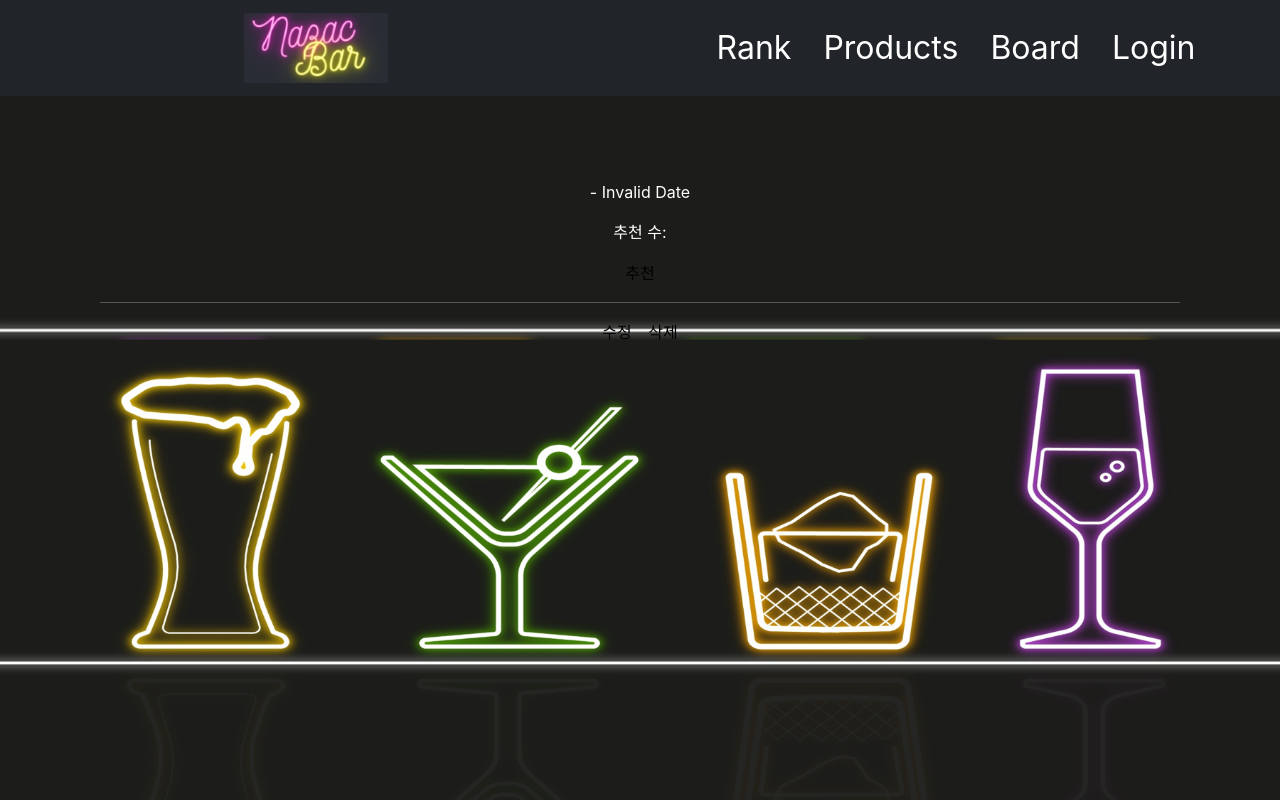
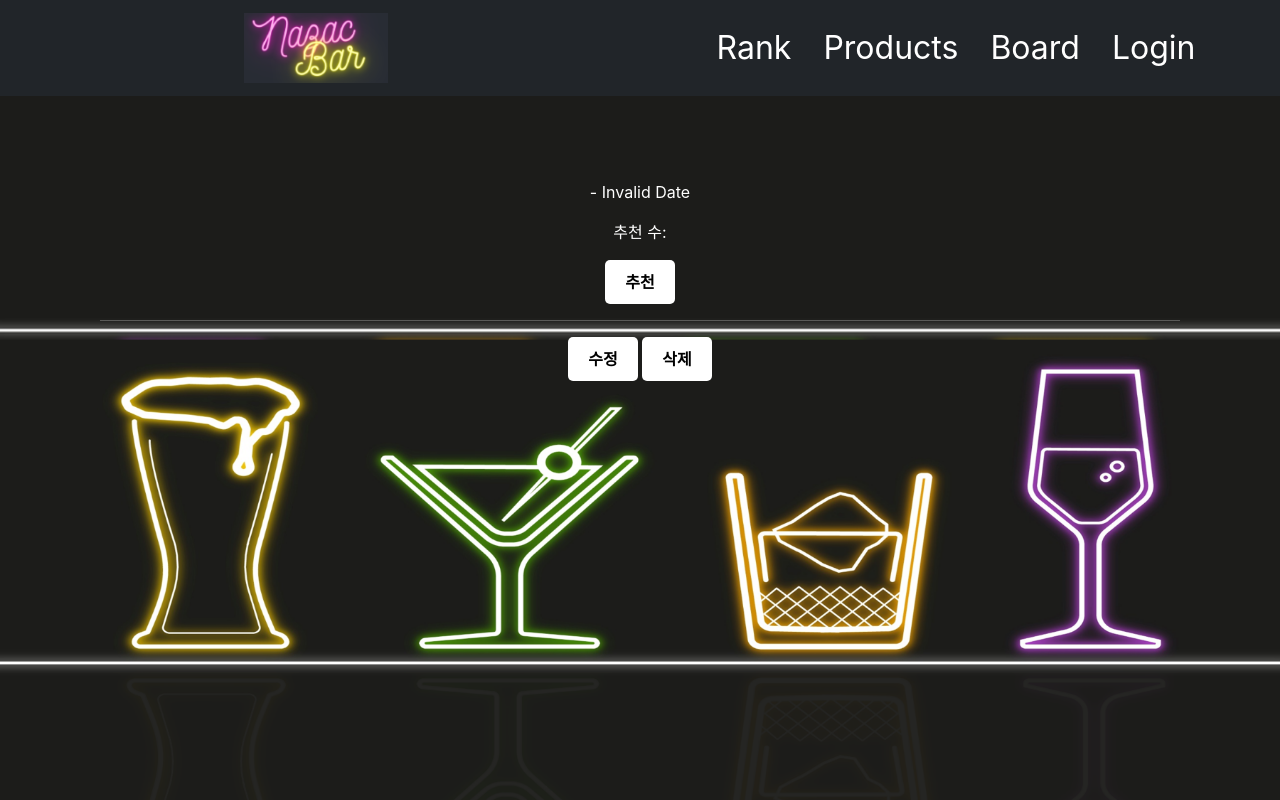
Before and after one commit to DongkwanKim00/NaZacBar, a React (Create React App) app: page /board/detail/1 in a window 1280 px wide. Shown: the top 800 px of the page. Built offline with nearby package versions, Linux system fonts and the light colour scheme; no server answers; the HTML template or start-up script is replaced by a standard one; what react-native would draw is missing.

Commit message:
보드 css 수정

```diff
--- a/src/App.js
+++ b/src/App.js
@@ -15,6 +15,7 @@ import Search from "./pages/Search"
 import BoardEdit from "./pages/BoardEdit";
 
 
+import { useState, useEffect } from "react";
 
 
 //12351456
@@ -38,6 +39,7 @@ function App() {
           <Route path="boardlist" element={<BoardList />}/>
           <Route exact path="/board/detail/:id" element={<BoardDetail />} />
           <Route exact path="/board/edit/:id" element={<BoardEdit />} />
+
           <Route path="login" element={<Login />} />
           <Route path="rank" element={<Rank />}/>
 
--- a/src/pages/BoardDetail.js
+++ b/src/pages/BoardDetail.js
@@ -69,7 +69,17 @@ const BoardDetail = () => {
           {post.author} - {new Date(post.createdAt).toLocaleString()}
         </p>
         <p>추천 수: {post.recommendation}</p>
-        <button onClick={handleRecommendation}>추천</button>
+        <button onClick={handleRecommendation}
+        style={{
+          display: "inline-block",
+          padding: "10px 20px",
+          borderRadius: "5px",
+          backgroundColor: "#fff",
+          color: "#000",
+          textDecoration: "none",
+          fontWeight: "bold",
+          transition: "background-color 0.3s ease",
+        }}>추천</button>
         <hr style={{ borderColor: "#ffffff" }} />
         <p>{post.content}</p>
         {post.image && (
@@ -80,10 +90,30 @@ const BoardDetail = () => {
           />
         )}
         <div>
-          <Link to={`/board/edit/${id}`}>
-            <button>수정</button>
+          <Link
+          to={`/board/edit/${id}`}>
+            <button style={{
+            display: "inline-block",
+            padding: "10px 20px",
+            borderRadius: "5px",
+            backgroundColor: "#fff",
+            color: "#000",
+            textDecoration: "none",
+            fontWeight: "bold",
+            transition: "background-color 0.3s ease",
+          }}>수정</button>
           </Link> {" "}
-          <button onClick={handleDelete}>삭제</button>
+          <button onClick={handleDelete}
+          style={{
+            display: "inline-block",
+            padding: "10px 20px",
+            borderRadius: "5px",
+            backgroundColor: "#fff",
+            color: "#000",
+            textDecoration: "none",
+            fontWeight: "bold",
+            transition: "background-color 0.3s ease",
+          }}>삭제</button>
         </div>
 
       </div>
--- a/src/pages/BoardList.js
+++ b/src/pages/BoardList.js
@@ -55,7 +55,19 @@ const BoardList = () => {
       >
         <h1 style={{ color: "white" }}>게시글 목록</h1>
         <div style={{ alignItems: "center" }}>
-          <Link to="/board">
+        <Link
+          to="/board"
+          style={{
+            display: "inline-block",
+            padding: "10px 20px",
+            borderRadius: "5px",
+            backgroundColor: "#fff",
+            color: "#000",
+            textDecoration: "none",
+            fontWeight: "bold",
+            transition: "background-color 0.3s ease",
+          }}
+        >
             <button>작성하기</button>
           </Link>
         </div>
```
